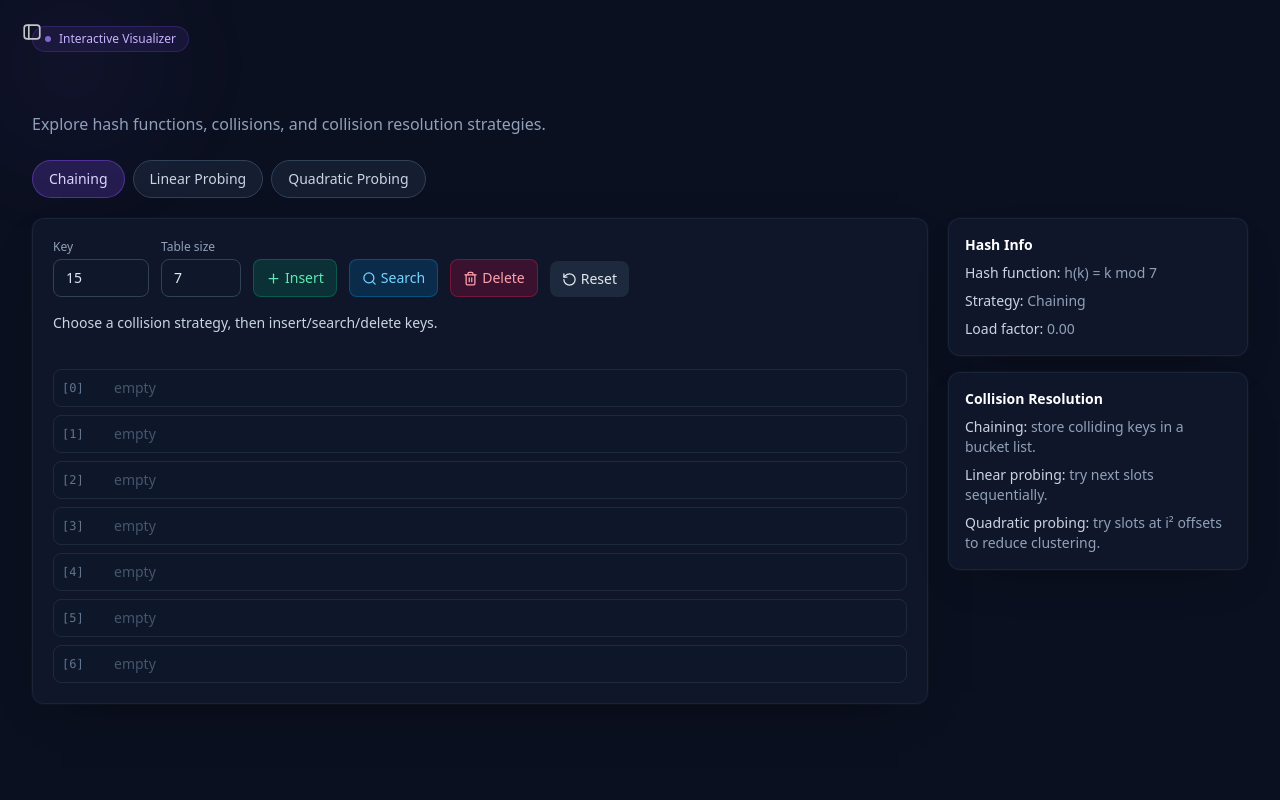
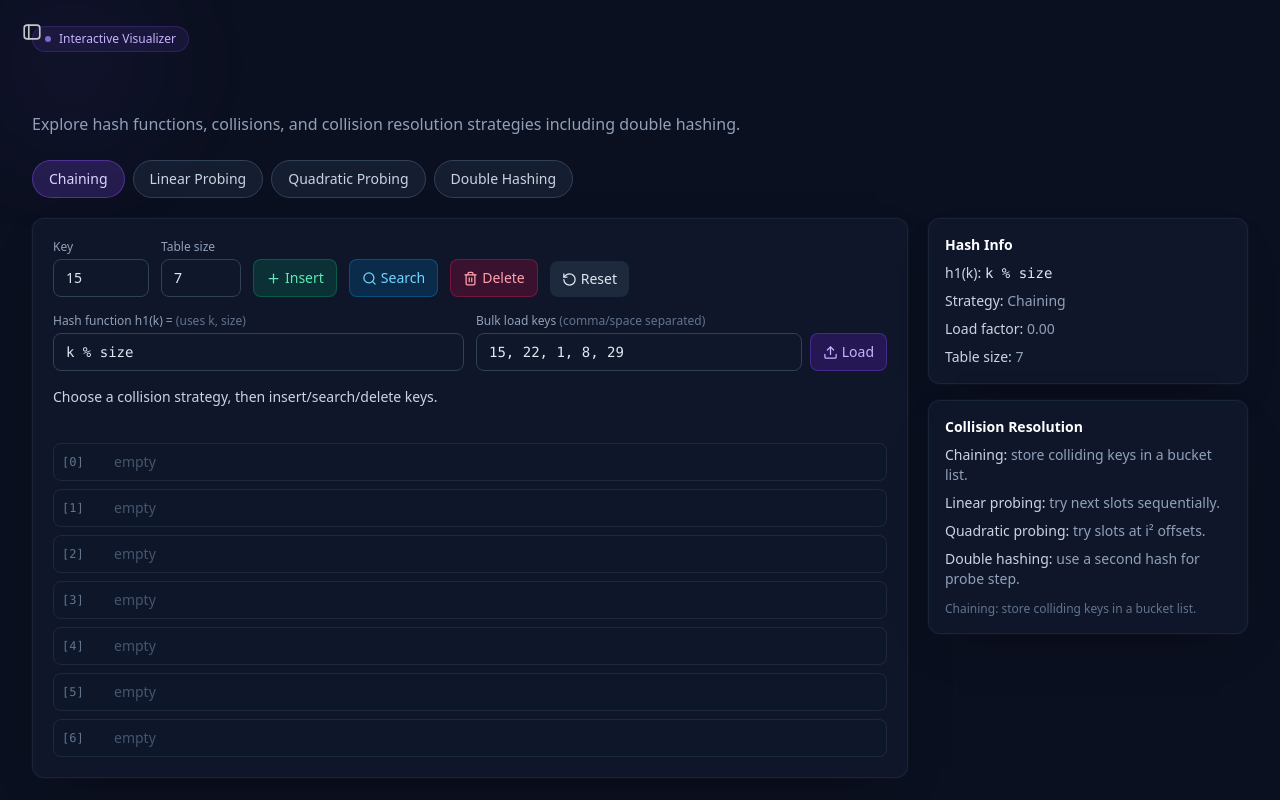
Before and after one commit to dommetipavan26-tech/DSA, a React (Vite) app: page /hashing in a window 1280 px wide. Built offline with nearby package versions, Linux system fonts and the light colour scheme.

Commit message:
feat: add double hashing and custom hash inputs to hashing visualizer
Add double hashing mode, editable h1/h2 hash function expressions, and bulk key loading.

Co-authored-by: arena-agent <297053741+arena-agent@users.noreply.github.com>

```diff
--- a/src/pages/HashingVisualizer.tsx
+++ b/src/pages/HashingVisualizer.tsx
@@ -1,157 +1,239 @@
 import { PageHeader } from '../components/ui/page-header'
 import { motion } from 'framer-motion'
 import { useMemo, useState } from 'react'
-import { Plus, Search, Trash2, RotateCcw } from 'lucide-react'
+import { Plus, Search, Trash2, RotateCcw, Upload } from 'lucide-react'
 
-type Mode = 'chaining' | 'linear' | 'quadratic'
+type Mode = 'chaining' | 'linear' | 'quadratic' | 'double'
 
 interface Entry { key: number; id: number }
 let eid = 1
 
-function hash(k: number, size: number) { return ((k % size) + size) % size }
+function safeEval(expr: string, k: number, size: number, i = 0): number {
+  const trimmed = expr.trim()
+  if (!trimmed) throw new Error('Empty expression')
+  if (!/^[0-9k\s+\-*/%().,<>!=&|?:a-zA-Z_]+$/.test(trimmed)) throw new Error('Invalid characters in expression')
+  // eslint-disable-next-line no-new-func
+  const fn = new Function('k', 'size', 'i', 'Math', 'floor', 'ceil', 'abs', 'pow', 'min', 'max', `return (${trimmed});`)
+  const v = fn(k, size, i, Math, Math.floor, Math.ceil, Math.abs, Math.pow, Math.min, Math.max)
+  const n = Number(v)
+  if (!Number.isFinite(n)) throw new Error('Expression did not return a finite number')
+  return n
+}
+
+function mod(n: number, m: number) { return ((n % m) + m) % m }
 
 export default function HashingVisualizer() {
   const [size, setSize] = useState(7)
   const [mode, setMode] = useState<Mode>('chaining')
   const [input, setInput] = useState('15')
+  const [bulkInput, setBulkInput] = useState('15, 22, 1, 8, 29')
+  const [h1Expr, setH1Expr] = useState('k % size')
+  const [h2Expr, setH2Expr] = useState('1 + (k % (size - 1))')
   const [table, setTable] = useState<(Entry[] | (Entry | null))[]>(() => Array.from({ length: 7 }, () => []))
   const [msg, setMsg] = useState('Choose a collision strategy, then insert/search/delete keys.')
   const [highlight, setHighlight] = useState<number[]>([])
   const [found, setFound] = useState<number | null>(null)
 
+  const h1 = (k: number, s: number = size) => mod(Math.trunc(safeEval(h1Expr, k, s, 0)), s)
+  const h2 = (k: number, s: number = size) => {
+    const v = Math.trunc(safeEval(h2Expr, k, s, 0))
+    const m = mod(v, s)
+    return m === 0 ? 1 : m
+  }
+
+  const probeIndex = (k: number, i: number, s: number = size) => {
+    if (mode === 'linear') return mod(h1(k, s) + i, s)
+    if (mode === 'quadratic') return mod(h1(k, s) + i * i, s)
+    return mod(h1(k, s) + i * h2(k, s), s)
+  }
+
   const reset = (m: Mode = mode, s: number = size) => {
     setMode(m); setSize(s); setHighlight([]); setFound(null)
     setTable(Array.from({ length: s }, () => m === 'chaining' ? [] : null))
-    setMsg(`Reset table (size ${s}, ${m}).`)
+    setMsg(`Reset table (size ${s}, ${labelFor(m)}).`)
   }
 
-  const insert = () => {
-    const k = Math.round(Number(input)); if (!Number.isFinite(k)) return
-    setFound(null)
-    if (mode === 'chaining') {
-      const idx = hash(k, size)
-      setTable(t => {
+  const labelFor = (m: Mode) => m === 'chaining' ? 'Chaining' : m === 'linear' ? 'Linear Probing' : m === 'quadratic' ? 'Quadratic Probing' : 'Double Hashing'
+
+  const parseKey = () => {
+    const k = Math.round(Number(input))
+    if (!Number.isFinite(k)) { setMsg('Enter a valid numeric key.'); return null }
+    return k
+  }
+
+  const insertKey = (k: number, t: (Entry[] | (Entry | null))[], s: number, m: Mode): { table: (Entry[] | (Entry | null))[]; msg: string; highlight: number[]; found: number | null } => {
+    if (m === 'chaining') {
       const n = t.map(b => Array.isArray(b) ? [...b] : b) as Entry[][]
+      const idx = mod(Math.trunc(safeEval(h1Expr, k, s, 0)), s)
       const bucket = n[idx]
-        if (bucket.some(e => e.key === k)) { setMsg(`${k} already exists in bucket ${idx}.`); setHighlight([idx]); return t }
+      if (bucket.some(e => e.key === k)) return { table: t, msg: `${k} already exists in bucket ${idx}.`, highlight: [idx], found: null }
       bucket.push({ key: k, id: eid++ })
-        setMsg(`h(${k}) = ${idx}. Inserted ${k} into bucket ${idx}${bucket.length > 1 ? ' (collision handled by chaining)' : ''}.`)
-        setHighlight([idx])
-        return n
-      })
-    } else {
-      setTable(t => {
+      return { table: n, msg: `h(${k}) = ${idx}. Inserted ${k} into bucket ${idx}${bucket.length > 1 ? ' (collision handled by chaining)' : ''}.`, highlight: [idx], found: null }
+    }
     const n = t.slice() as (Entry | null)[]
-        let i = 0; let idx = -1
     const tried: number[] = []
-        while (i < size) {
-          idx = mode === 'linear' ? (hash(k, size) + i) % size : (hash(k, size) + i * i) % size
+    for (let i = 0; i < s; i++) {
+      const idx = m === 'linear'
+        ? mod(Math.trunc(safeEval(h1Expr, k, s, 0)) + i, s)
+        : m === 'quadratic'
+          ? mod(Math.trunc(safeEval(h1Expr, k, s, 0)) + i * i, s)
+          : mod(Math.trunc(safeEval(h1Expr, k, s, 0)) + i * (() => { const v = Math.trunc(safeEval(h2Expr, k, s, 0)); const mv = mod(v, s); return mv === 0 ? 1 : mv })(), s)
       tried.push(idx)
       const cur = n[idx]
       if (cur === null) {
         n[idx] = { key: k, id: eid++ }
-            setMsg(`Inserted ${k} at index ${idx}. Probes: ${tried.join(' → ')}${tried.length > 1 ? ' (collision resolved)' : ''}.`)
-            setHighlight(tried); setFound(idx)
-            return n
+        return { table: n, msg: `Inserted ${k} at index ${idx}. Probes: ${tried.join(' → ')}${tried.length > 1 ? ' (collision resolved)' : ''}.`, highlight: tried, found: idx }
       }
-          if (cur.key === k) { setMsg(`${k} already exists at index ${idx}.`); setHighlight(tried); setFound(idx); return t }
-          i++
+      if (cur.key === k) return { table: t, msg: `${k} already exists at index ${idx}.`, highlight: tried, found: idx }
     }
-        setMsg(`Table full or no slot found for ${k}. Probes: ${tried.join(' → ')}`)
-        setHighlight(tried)
-        return t
-      })
+    return { table: t, msg: `No slot found for ${k}. Probes: ${tried.join(' → ')}`, highlight: tried, found: null }
   }
+
+  const insert = () => {
+    const k = parseKey(); if (k === null) return
+    setFound(null)
+    try {
+      const res = insertKey(k, table, size, mode)
+      setTable(res.table); setMsg(res.msg); setHighlight(res.highlight); setFound(res.found)
+    } catch (e) { setMsg(`Hash function error: ${(e as Error).message}`); setHighlight([]); setFound(null) }
   }
 
   const search = () => {
-    const k = Math.round(Number(input)); if (!Number.isFinite(k)) return
+    const k = parseKey(); if (k === null) return
+    try {
       if (mode === 'chaining') {
-      const idx = hash(k, size)
+        const idx = h1(k)
         const bucket = table[idx] as Entry[]
         const hit = bucket.find(e => e.key === k)
         setHighlight([idx]); setFound(hit ? idx : null)
         setMsg(hit ? `Found ${k} in bucket ${idx}.` : `${k} not found in bucket ${idx}.`)
       } else {
-      const n = table as (Entry|null)[]
-      let i=0; const tried:number[]=[]
-      while (i<size) {
-        const idx = mode==='linear' ? (hash(k,size)+i)%size : (hash(k,size)+i*i)%size
+        const n = table as (Entry | null)[]
+        const tried: number[] = []
+        for (let i = 0; i < size; i++) {
+          const idx = probeIndex(k, i)
           tried.push(idx)
-        const cur=n[idx]
-        if (cur===null) { setHighlight(tried); setFound(null); setMsg(`${k} not found. Empty slot at ${idx}.`); return }
-        if (cur.key===k) { setHighlight(tried); setFound(idx); setMsg(`Found ${k} at index ${idx}. Probes: ${tried.join(' → ')}`); return }
-        i++
+          const cur = n[idx]
+          if (cur === null) { setHighlight(tried); setFound(null); setMsg(`${k} not found. Empty slot at ${idx}. Probes: ${tried.join(' → ')}`); return }
+          if (cur.key === k) { setHighlight(tried); setFound(idx); setMsg(`Found ${k} at index ${idx}. Probes: ${tried.join(' → ')}`); return }
         }
         setHighlight(tried); setFound(null); setMsg(`${k} not found after probing all slots.`)
       }
+    } catch (e) { setMsg(`Hash function error: ${(e as Error).message}`); setHighlight([]); setFound(null) }
   }
 
   const remove = () => {
-    const k = Math.round(Number(input)); if (!Number.isFinite(k)) return
+    const k = parseKey(); if (k === null) return
     setFound(null)
     if (mode === 'chaining') {
-      const idx = hash(k,size)
+      try {
+        const idx = h1(k)
         setTable(t => {
           const n = t.map(b => Array.isArray(b) ? [...b] : b) as Entry[][]
           const b = n[idx]
-        const bi = b.findIndex(e=>e.key===k)
-        if (bi===-1) { setMsg(`${k} not found in bucket ${idx}.`); setHighlight([idx]); return t }
-        b.splice(bi,1)
+          const bi = b.findIndex(e => e.key === k)
+          if (bi === -1) { setMsg(`${k} not found in bucket ${idx}.`); setHighlight([idx]); return t }
+          b.splice(bi, 1)
           setMsg(`Deleted ${k} from bucket ${idx}.`)
           setHighlight([idx])
           return n
         })
+      } catch (e) { setMsg(`Hash function error: ${(e as Error).message}`) }
     } else {
-      const idx = (table as (Entry|null)[]).findIndex(e=>e?.key===k)
-      if (idx===-1) { setMsg(`${k} not found.`); setHighlight([]); return }
-      setTable(t => { const n=t.slice() as (Entry|null)[]; n[idx]=null; return n })
+      const idx = (table as (Entry | null)[]).findIndex(e => e?.key === k)
+      if (idx === -1) { setMsg(`${k} not found.`); setHighlight([]); return }
+      setTable(t => { const n = t.slice() as (Entry | null)[]; n[idx] = null; return n })
       setHighlight([idx]); setMsg(`Deleted ${k} from index ${idx}. (Simple delete; probing chains may be affected in real open addressing.)`)
     }
   }
 
+  const loadBulk = () => {
+    const keys = bulkInput.split(/[\s,]+/).map(s => s.trim()).filter(Boolean).map(Number)
+    if (keys.some(k => !Number.isFinite(k))) { setMsg('Bulk input must be comma/space separated numbers.'); return }
+    let t: (Entry[] | (Entry | null))[] = Array.from({ length: size }, () => mode === 'chaining' ? [] : null)
+    let last = { msg: 'Loaded keys.', highlight: [] as number[], found: null as number | null }
+    try {
+      for (const raw of keys) {
+        const k = Math.round(raw)
+        const res = insertKey(k, t, size, mode)
+        t = res.table; last = { msg: res.msg, highlight: res.highlight, found: res.found }
+      }
+      setTable(t); setHighlight(last.highlight); setFound(last.found)
+      setMsg(`Loaded ${keys.length} key(s): [${keys.map(k => Math.round(k)).join(', ')}]. ${last.msg}`)
+    } catch (e) { setMsg(`Hash function error: ${(e as Error).message}`) }
+  }
+
   const loadFactor = useMemo(() => {
-    const count = mode === 'chaining' ? (table as Entry[][]).reduce((s,b)=>s+b.length,0) : (table as (Entry|null)[]).filter(Boolean).length
+    const count = mode === 'chaining' ? (table as Entry[][]).reduce((s, b) => s + b.length, 0) : (table as (Entry | null)[]).filter(Boolean).length
     return (count / size).toFixed(2)
   }, [table, size, mode])
 
+  const modeDesc = mode === 'chaining'
+    ? 'Chaining: store colliding keys in a bucket list.'
+    : mode === 'linear'
+      ? 'Linear Probing: try next slots sequentially (h(k)+i)%m.'
+      : mode === 'quadratic'
+        ? 'Quadratic Probing: try slots at i² offsets (h(k)+i²)%m.'
+        : 'Double Hashing: use a second hash to compute probe step (h1(k)+i*h2(k))%m.'
+
   return (
     <motion.div initial={{ opacity: 0, y: 12 }} animate={{ opacity: 1, y: 0 }} transition={{ duration: 0.35 }} className="px-4 sm:px-6 lg:px-8 py-6 max-w-7xl mx-auto">
-      <PageHeader title="Hashing Visualizer" description="Explore hash functions, collisions, and collision resolution strategies." />
+      <PageHeader title="Hashing Visualizer" description="Explore hash functions, collisions, and collision resolution strategies including double hashing." />
       <div className="flex flex-wrap gap-2 mb-5">
-        {([['chaining','Chaining'],['linear','Linear Probing'],['quadratic','Quadratic Probing']] as [Mode,string][]).map(([m,label])=>(
-          <button key={m} onClick={()=>reset(m,size)} className={`px-4 py-2 rounded-full text-sm border ${mode===m?'bg-violet-500/20 text-violet-200 border-violet-500/40':'bg-slate-800/60 text-slate-300 border-slate-700'}`}>{label}</button>
+        {([['chaining', 'Chaining'], ['linear', 'Linear Probing'], ['quadratic', 'Quadratic Probing'], ['double', 'Double Hashing']] as [Mode, string][]).map(([m, label]) => (
+          <button key={m} onClick={() => reset(m, size)} className={`px-4 py-2 rounded-full text-sm border ${mode === m ? 'bg-violet-500/20 text-violet-200 border-violet-500/40' : 'bg-slate-800/60 text-slate-300 border-slate-700'}`}>{label}</button>
         ))}
       </div>
-      <div className="grid grid-cols-1 xl:grid-cols-[1fr_300px] gap-5">
+      <div className="grid grid-cols-1 xl:grid-cols-[1fr_320px] gap-5">
         <div className="rounded-xl border border-slate-800/80 bg-[#121a2f]/70 backdrop-blur-sm shadow-[0_0_0_1px_rgba(255,255,255,0.02),0_18px_50px_-30px_rgba(0,0,0,0.65)] p-4 sm:p-5">
           <div className="flex flex-wrap gap-3 items-end mb-4">
-            <div><label className="text-xs text-slate-400 block mb-1">Key</label><input value={input} onChange={e=>setInput(e.target.value)} className="w-24 bg-slate-900 border border-slate-700 rounded-lg px-3 py-2 text-sm text-slate-200" /></div>
-            <div><label className="text-xs text-slate-400 block mb-1">Table size</label><input type="number" min={3} max={15} value={size} onChange={e=>{const s=Math.max(3,Math.min(15,Math.round(Number(e.target.value)||7))); setSize(s); reset(mode,s)}} className="w-20 bg-slate-900 border border-slate-700 rounded-lg px-3 py-2 text-sm text-slate-200" /></div>
-            <button onClick={insert} className="px-3 py-2 rounded-lg bg-emerald-600/20 text-emerald-300 border border-emerald-500/30 text-sm flex items-center gap-1"><Plus size={15}/> Insert</button>
-            <button onClick={search} className="px-3 py-2 rounded-lg bg-sky-600/20 text-sky-300 border border-sky-500/30 text-sm flex items-center gap-1"><Search size={15}/> Search</button>
-            <button onClick={remove} className="px-3 py-2 rounded-lg bg-rose-600/20 text-rose-300 border border-rose-500/30 text-sm flex items-center gap-1"><Trash2 size={15}/> Delete</button>
-            <button onClick={()=>reset(mode,size)} className="px-3 py-2 rounded-lg bg-slate-800 text-slate-200 text-sm flex items-center gap-1"><RotateCcw size={15}/> Reset</button>
+            <div><label className="text-xs text-slate-400 block mb-1">Key</label><input value={input} onChange={e => setInput(e.target.value)} className="w-24 bg-slate-900 border border-slate-700 rounded-lg px-3 py-2 text-sm text-slate-200" /></div>
+            <div><label className="text-xs text-slate-400 block mb-1">Table size</label><input type="number" min={3} max={15} value={size} onChange={e => { const s = Math.max(3, Math.min(15, Math.round(Number(e.target.value) || 7))); setSize(s); reset(mode, s) }} className="w-20 bg-slate-900 border border-slate-700 rounded-lg px-3 py-2 text-sm text-slate-200" /></div>
+            <button onClick={insert} className="px-3 py-2 rounded-lg bg-emerald-600/20 text-emerald-300 border border-emerald-500/30 text-sm flex items-center gap-1"><Plus size={15} /> Insert</button>
+            <button onClick={search} className="px-3 py-2 rounded-lg bg-sky-600/20 text-sky-300 border border-sky-500/30 text-sm flex items-center gap-1"><Search size={15} /> Search</button>
+            <button onClick={remove} className="px-3 py-2 rounded-lg bg-rose-600/20 text-rose-300 border border-rose-500/30 text-sm flex items-center gap-1"><Trash2 size={15} /> Delete</button>
+            <button onClick={() => reset(mode, size)} className="px-3 py-2 rounded-lg bg-slate-800 text-slate-200 text-sm flex items-center gap-1"><RotateCcw size={15} /> Reset</button>
           </div>
+
+          <div className="grid grid-cols-1 sm:grid-cols-2 gap-3 mb-4">
+            <div>
+              <label className="text-xs text-slate-400 block mb-1">Hash function h1(k) = <span className="text-slate-500">(uses k, size)</span></label>
+              <input value={h1Expr} onChange={e => setH1Expr(e.target.value)} className="w-full bg-slate-900 border border-slate-700 rounded-lg px-3 py-2 text-sm text-slate-200 font-mono" placeholder="k % size" />
+            </div>
+            {mode === 'double' && (
+              <div>
+                <label className="text-xs text-slate-400 block mb-1">Hash function h2(k) = <span className="text-slate-500">(step; must not be 0)</span></label>
+                <input value={h2Expr} onChange={e => setH2Expr(e.target.value)} className="w-full bg-slate-900 border border-slate-700 rounded-lg px-3 py-2 text-sm text-slate-200 font-mono" placeholder="1 + (k % (size - 1))" />
+              </div>
+            )}
+            <div className={mode === 'double' ? 'sm:col-span-2' : ''}>
+              <label className="text-xs text-slate-400 block mb-1">Bulk load keys <span className="text-slate-500">(comma/space separated)</span></label>
+              <div className="flex gap-2">
+                <input value={bulkInput} onChange={e => setBulkInput(e.target.value)} className="flex-1 bg-slate-900 border border-slate-700 rounded-lg px-3 py-2 text-sm text-slate-200 font-mono" placeholder="15, 22, 1, 8, 29" />
+                <button onClick={loadBulk} className="px-3 py-2 rounded-lg bg-violet-600/20 text-violet-300 border border-violet-500/30 text-sm flex items-center gap-1"><Upload size={15} /> Load</button>
+              </div>
+            </div>
+          </div>
+
           <div className="text-sm text-slate-300 mb-4 min-h-[40px]">{msg}</div>
 
           <div className="space-y-2">
-            {Array.from({length:size}).map((_,i)=>{
+            {Array.from({ length: size }).map((_, i) => {
               const hl = highlight.includes(i)
-              const isFound = found===i
+              const isFound = found === i
               return (
-                <div key={i} className={`flex items-center gap-3 p-2 rounded-lg border ${isFound?'border-emerald-500/50 bg-emerald-900/10':hl?'border-amber-500/40 bg-amber-900/10':'border-slate-800 bg-slate-900/30'}`}>
+                <div key={i} className={`flex items-center gap-3 p-2 rounded-lg border ${isFound ? 'border-emerald-500/50 bg-emerald-900/10' : hl ? 'border-amber-500/40 bg-amber-900/10' : 'border-slate-800 bg-slate-900/30'}`}>
                   <div className="w-10 text-xs text-slate-500 font-mono">[{i}]</div>
                   <div className="flex flex-wrap gap-2 items-center flex-1">
                     {mode === 'chaining' ? (
-                      ((table[i] as Entry[])||[]).length ? (table[i] as Entry[]).map((e,bi)=>(
+                      ((table[i] as Entry[]) || []).length ? (table[i] as Entry[]).map((e, bi) => (
                         <div key={e.id} className="flex items-center gap-1">
                           <span className="px-2.5 py-1 rounded bg-slate-800 border border-slate-600 text-slate-200 text-sm font-mono">{e.key}</span>
-                          {bi < (table[i] as Entry[]).length-1 && <span className="text-slate-600">→</span>}
+                          {bi < (table[i] as Entry[]).length - 1 && <span className="text-slate-600">→</span>}
                         </div>
                       )) : <span className="text-slate-600 text-sm">empty</span>
                     ) : (
-                      (table[i] as Entry|null) ? <span className={`px-2.5 py-1 rounded border text-sm font-mono ${isFound?'bg-emerald-900/40 border-emerald-500 text-emerald-200':'bg-slate-800 border-slate-600 text-slate-200'}`}>{(table[i] as Entry).key}</span> : <span className="text-slate-600 text-sm">empty</span>
+                      (table[i] as Entry | null) ? <span className={`px-2.5 py-1 rounded border text-sm font-mono ${isFound ? 'bg-emerald-900/40 border-emerald-500 text-emerald-200' : 'bg-slate-800 border-slate-600 text-slate-200'}`}>{(table[i] as Entry).key}</span> : <span className="text-slate-600 text-sm">empty</span>
                     )}
                   </div>
                 </div>
@@ -162,15 +244,19 @@ export default function HashingVisualizer() {
         <div className="space-y-4">
           <div className="rounded-xl border border-slate-800/80 bg-[#121a2f]/70 backdrop-blur-sm shadow-[0_0_0_1px_rgba(255,255,255,0.02),0_18px_50px_-30px_rgba(0,0,0,0.65)] p-4 text-sm text-slate-400 space-y-2">
             <h3 className="text-white font-semibold">Hash Info</h3>
-            <p><span className="text-slate-300">Hash function:</span> h(k) = k mod {size}</p>
-            <p><span className="text-slate-300">Strategy:</span> {mode==='chaining'?'Chaining':mode==='linear'?'Linear Probing (h(k)+i)%m':'Quadratic Probing (h(k)+i²)%m'}</p>
+            <p><span className="text-slate-300">h1(k):</span> <span className="font-mono text-slate-200">{h1Expr}</span></p>
+            {mode === 'double' && <p><span className="text-slate-300">h2(k):</span> <span className="font-mono text-slate-200">{h2Expr}</span></p>}
+            <p><span className="text-slate-300">Strategy:</span> {labelFor(mode)}</p>
             <p><span className="text-slate-300">Load factor:</span> {loadFactor}</p>
+            <p><span className="text-slate-300">Table size:</span> {size}</p>
           </div>
           <div className="rounded-xl border border-slate-800/80 bg-[#121a2f]/70 backdrop-blur-sm shadow-[0_0_0_1px_rgba(255,255,255,0.02),0_18px_50px_-30px_rgba(0,0,0,0.65)] p-4 text-sm text-slate-400 space-y-2">
             <h3 className="text-white font-semibold">Collision Resolution</h3>
             <p><span className="text-slate-300">Chaining:</span> store colliding keys in a bucket list.</p>
             <p><span className="text-slate-300">Linear probing:</span> try next slots sequentially.</p>
-            <p><span className="text-slate-300">Quadratic probing:</span> try slots at i² offsets to reduce clustering.</p>
+            <p><span className="text-slate-300">Quadratic probing:</span> try slots at i² offsets.</p>
+            <p><span className="text-slate-300">Double hashing:</span> use a second hash for probe step.</p>
+            <p className="text-slate-500 text-xs pt-1">{modeDesc}</p>
           </div>
         </div>
       </div>
```
Lines whose indentation alone changed are shown as unchanged.
